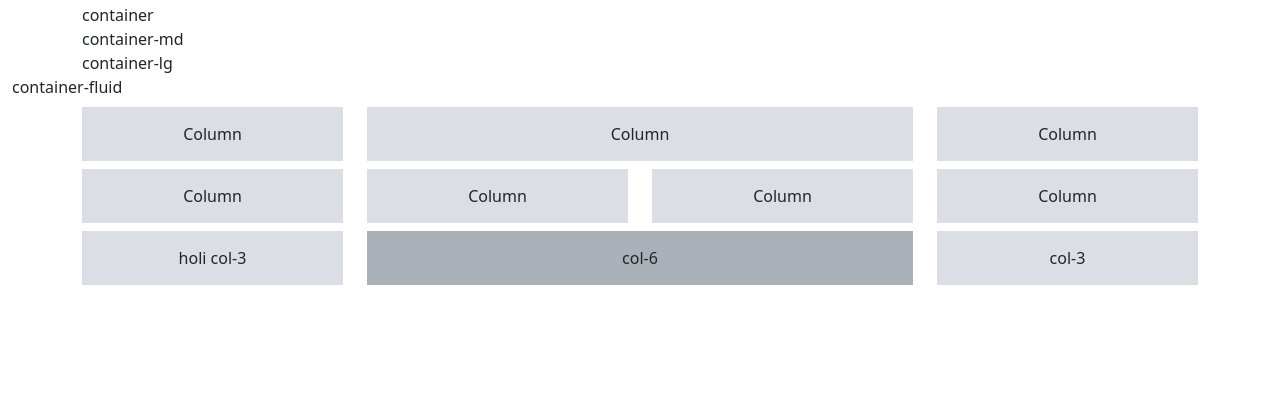
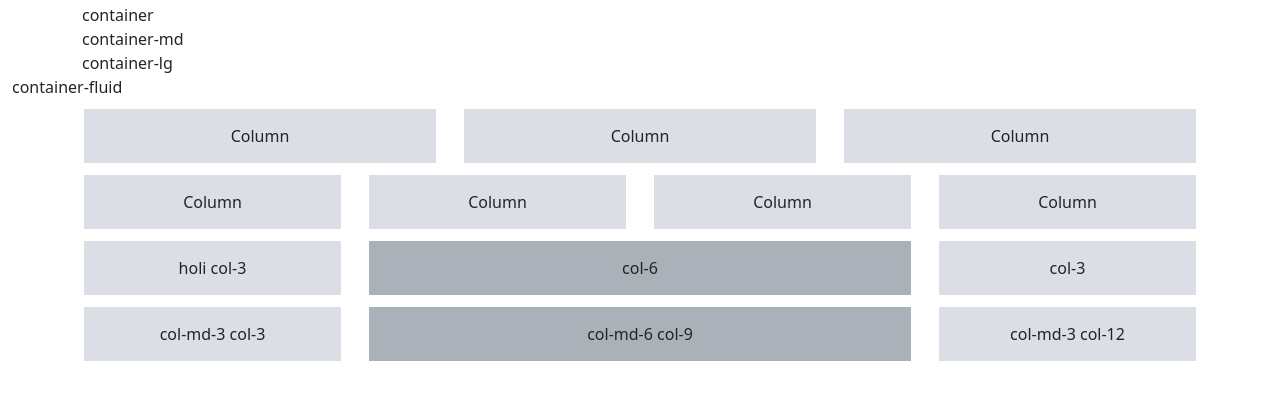
Before and after one commit to alexismoreno9811/ch26-web06-bootsrap, a plain HTML site: page conceptos/container.html in a window 1280 px wide. Shown: the part 53-452 px from the top of the page. Drawn offline with nearby package versions, Linux system fonts and the light colour scheme.

Commit message:
practica.html agregada

```diff
--- a/conceptos/container.html
+++ b/conceptos/container.html
@@ -22,7 +22,7 @@
     <div class="container my-2 text-center">
         <div class="row">
             <div class="col"><div class="demo-content">Column</div></div>
-            <div class="col-6"><div class="demo-content">Column</div></div>
+            <div class="col"><div class="demo-content">Column</div></div>
             <div class="col"><div class="demo-content">Column</div></div>
         </div>
     </div>
@@ -46,6 +46,14 @@
         </div>
     </div>
 
+    <div class="container my-2 text-center">
+        <div class="row">
+            <div class="col-md-3 col-3"><div class="demo-content">col-md-3 col-3</div></div>
+            <div class="col-md-6 col-9"><div class="demo-content bg-alt">col-md-6 col-9</div></div>
+            <div class="col-md-3 col-12"><div class="demo-content">col-md-3 col-12</div></div>
+        </div>
+    </div>
+
     <script src="https://cdn.jsdelivr.net/npm/bootstrap@5.3.0-alpha3/dist/js/bootstrap.bundle.min.js" integrity="sha384-ENjdO4Dr2bkBIFxQpeoTz1HIcje39Wm4jDKdf19U8gI4ddQ3GYNS7NTKfAdVQSZe" crossorigin="anonymous"></script>
 
 </body>
--- a/conceptos/styles/style.css
+++ b/conceptos/styles/style.css
@@ -7,8 +7,9 @@
 .demo-content {
     padding: 15px;
     background: #DBDFE5;
+    margin: 2px;
 }
 
 .bg-alt {
-    background: #abb1b8;
+    background: #ABB1B8;
 }
```
Also changed, not shown: conceptos/practica.html (added, +31 -0 lines).
